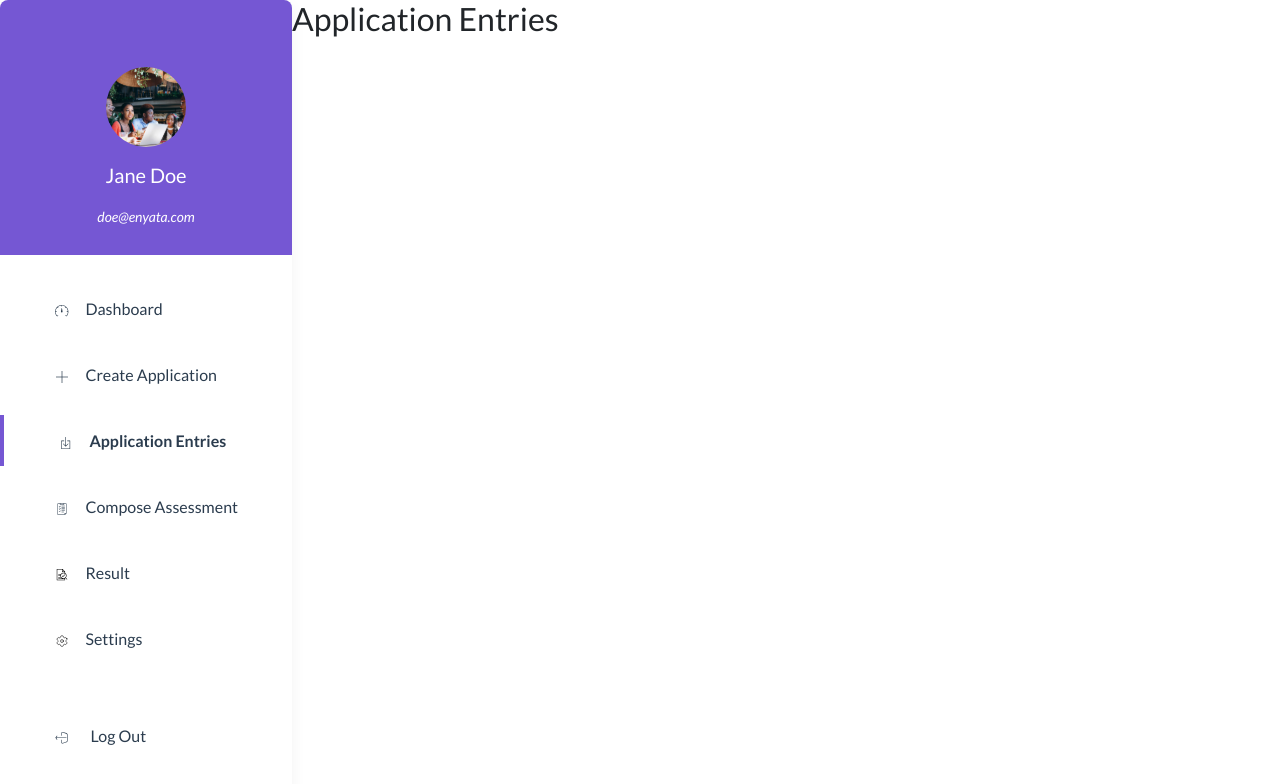
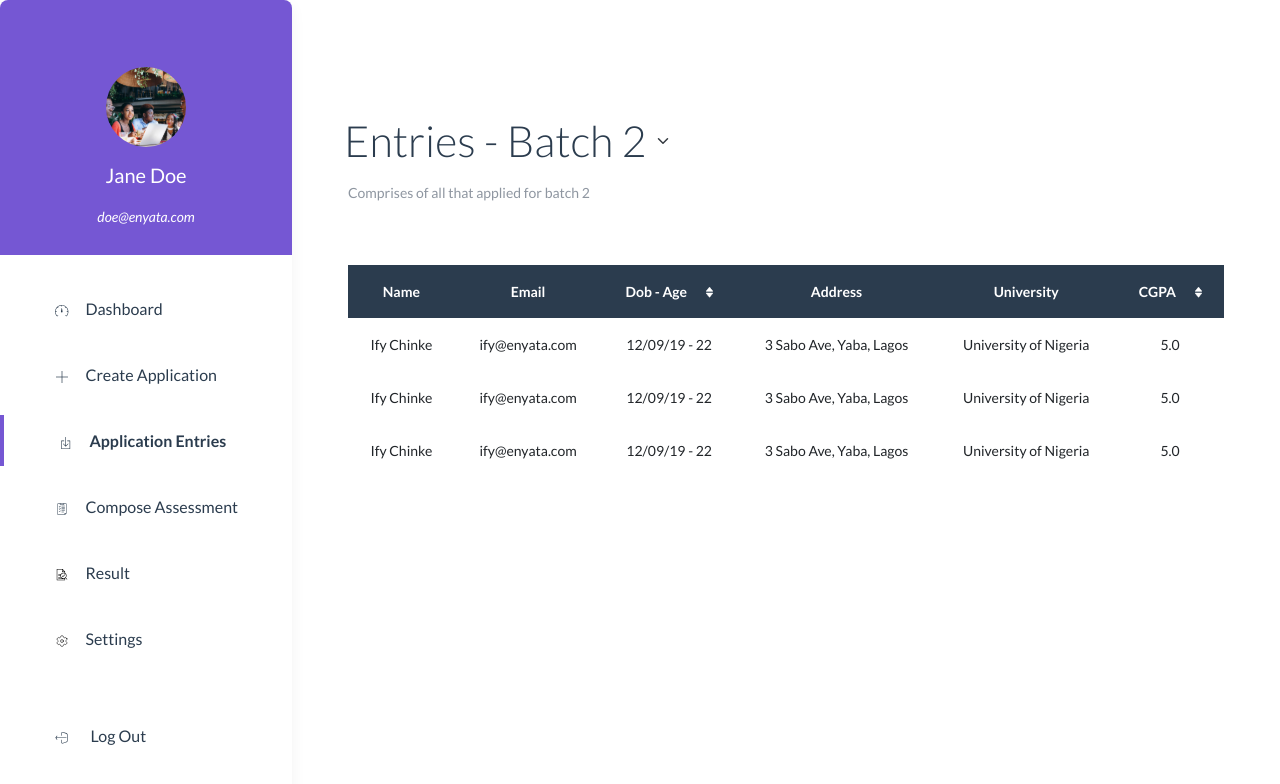
Before and after one commit to MoyinoluwaA/Enyata-Academy-Admin-Project-T2, a Vue app: page /dashboard/application-entries in a window 1280 px wide. Shown: the top 784 px of the page. Built offline with nearby package versions, Linux system fonts and the light colour scheme; a web font is replaced by a local one.

Commit message:
PR fixes

```diff
--- a/src/assets/scss/pages/createApplication.scss
+++ b/src/assets/scss/pages/createApplication.scss
@@ -22,11 +22,11 @@
             width: 46%;
         }
     }
-    .link-input {
-        @include media-breakpoint-up (xl) {
-        margin-left: 23px;
-        }
-    }
+    // .link-input {
+    //     @include media-breakpoint-up (xl) {
+    //     margin-left: 23px;
+    //     }
+    // }
     .content {
         margin-top: 60px;
     }
--- a/src/views/Dashboard/ApplicationEntries.vue
+++ b/src/views/Dashboard/ApplicationEntries.vue
@@ -1,11 +1,76 @@
 <template>
-    <div>
-        <h2>Application Entries</h2>
+      <div class="dashboard-container">
+            <select class="form-select form-select-lg dashboard-header result-header" aria-label=".form-select-lg example">
+                <option value="1" >Entries - Batch 1</option>
+                <option selected class="">Entries - Batch 2</option>
+                <option value="3">Entries - Batch 3</option>
+            </select>
+            <p class="settings-sub-header mb-4">Comprises of all that applied for batch 2</p>
+
+            <div class="result-wrapper">
+                <table class="table-wrapper text-center mb-4">
+                    <thead class="table-head">
+                        <tr>
+                            <th class="table-col p-3">Name</th>
+                            <th class="table-col p-3">Email</th>
+                            <th class="table-col p-3">Dob - Age
+                                <img class="table-sorting ms-3" src="../../../src/assets/icons/sorting.svg" alt="sort" />
+                            </th>
+                            <th class="table-col p-3">Address</th>
+                            <th class="table-col p-3">University</th>
+                            <th class="table-col p-3">CGPA
+                                <img class="table-sorting ms-3" src="../../../src/assets/icons/sorting.svg" alt="sort" />
+                            </th>
+                        </tr>
+                    </thead>
+                    <tbody>
+                         <tr class="table-data mb-4" v-for="applicant in applicants" :key="applicant.id">
+                            <td class="table-col p-3">{{ applicant.name }}</td>
+                            <td class="table-col p-3">{{ applicant.email }}</td>
+                            <td class="table-col p-3">{{ applicant.dob }}</td>
+                            <td class="table-col p-3">{{ applicant.address }}</td>
+                            <td class="table-col p-3">{{ applicant.university }}</td>
+                            <td class="table-col p-3">{{ applicant.cgpa }}</td>
+                        </tr>
+                    </tbody>
+                    </table>
+            </div>
     </div>
 </template>
 
 <script>
+
 export default {
-
+    name: 'Result',
+    data() {
+        return {
+            applicants: [
+                {
+                    name: 'Ify Chinke',
+                    email: 'ify@enyata.com',
+                    dob: '12/09/19 - 22',
+                    address: '3 Sabo Ave, Yaba, Lagos',
+                    university: 'University of Nigeria',
+                    cgpa: '5.0',
+                },
+                {
+                    name: 'Ify Chinke',
+                    email: 'ify@enyata.com',
+                    dob: '12/09/19 - 22',
+                    address: '3 Sabo Ave, Yaba, Lagos',
+                    university: 'University of Nigeria',
+                    cgpa: '5.0',
+                },
+                {
+                    name: 'Ify Chinke',
+                    email: 'ify@enyata.com',
+                    dob: '12/09/19 - 22',
+                    address: '3 Sabo Ave, Yaba, Lagos',
+                    university: 'University of Nigeria',
+                    cgpa: '5.0',
+                }
+            ]
+        }
+    }
 }
 </script>
```
